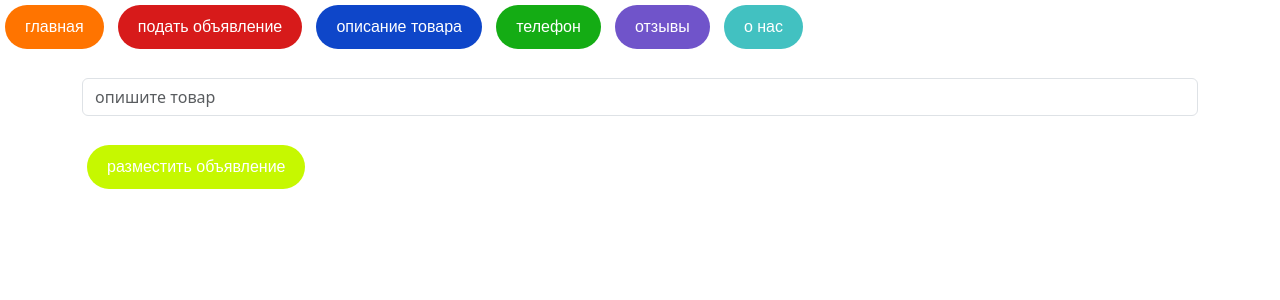
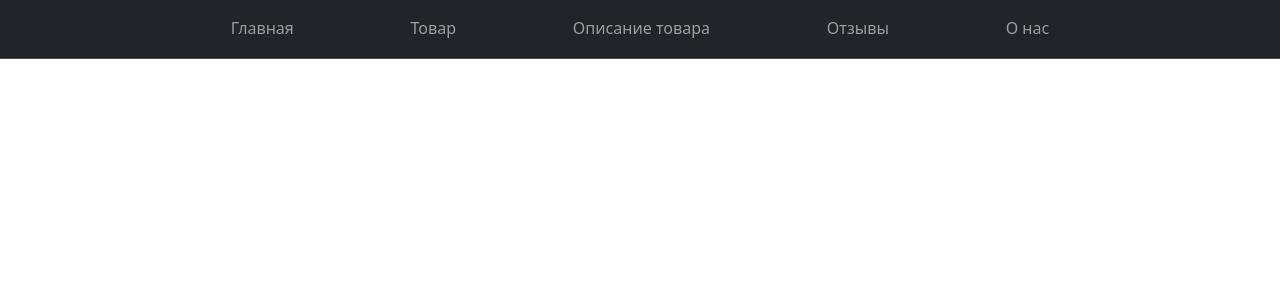
Before and after one commit to vianashcherbovich/hand-mai, a Flask app: page /create_article in a window 1280 px wide. Shown: the top 300 px of the page. Run offline with Flask 3, Linux system fonts and the light colour scheme.

Commit message:
создал ветку main

```diff
--- a/templates/create_article.html
+++ b/templates/create_article.html
@@ -3,76 +3,9 @@
 {% block title %}{% endblock %}
 
 {% block body %}
-<style>
-.button {
-  display: inline-block;
-  padding: 10px 20px;
-  font-size: 16px;
-  cursor: pointer;
-  text-align: center;
-  text-decoration: none;
-  margin: 5px;
-  border-radius: 50px;
-  font-family: Arial, sans-serif;
-  transition: background-color 0.3s;
-}
 
-.red {
-  background-color: #D71A1A;
-  color: white;
-}
-
-.blue {
-  background-color: #0E46C9;
-  color: white;
-}
-
-.green {
-  background-color: #14AC14;
-  color: white;
-}
-
-.a {
-  background-color: #7054CA;
-  color: white;
-}
-
-.q {
-  background-color: #42C1C1;
-  color: white;
-}
-
-.g {
-  background-color: #FF7400;
-  color: white;
-}
-
-.e {
-  background-color: #E8005E;
-  color: white;
-}
-
-.z {
-  background-color: #C6F800;
-  color: white;
-}
-
-.button:hover {
-  background-color: #555;
-}
-</style>
-
-
-<div class="container">
-
-    <form method="post">
-
-        <br><input name="title" class="form-control" placeholder="опишите товар"></input><br>
-        <a class="button z" href="{{ url_for('e') }}">разместить объявление</a>
-
-    </form>
+<div>
 
 </div>
 
-
 {% endblock %}
--- a/templates/index.html
+++ b/templates/index.html
@@ -2,4 +2,5 @@
 
 {% block title %}{% endblock %}
 {% block body %}
+
 {% endblock %}
--- a/templates/template.html
+++ b/templates/template.html
@@ -6,69 +6,40 @@
     <meta charset=utf-8">
     <title>{% block title %}{% endblock %}</title>
 
-<style>
-.button {
-  display: inline-block;
-  padding: 10px 20px;
-  font-size: 16px;
-  cursor: pointer;
-  text-align: center;
-  text-decoration: none;
-  margin: 5px;
-  border-radius: 50px;
-  font-family: Arial, sans-serif;
-  transition: background-color 0.3s;
-}
-
-.red {
-  background-color: #D71A1A;
-  color: white;
-}
-
-.blue {
-  background-color: #0E46C9;
-  color: white;
-}
-
-.green {
-  background-color: #14AC14;
-  color: white;
-}
-
-.a {
-  background-color: #7054CA;
-  color: white;
-}
-
-.q {
-  background-color: #42C1C1;
-  color: white;
-}
-
-.g {
-  background-color: #FF7400;
-  color: white;
-}
-
-.e {
-  background-color: #E8005E;
-  color: white;
-}
-
-
-.button:hover {
-  background-color: #555;
-}
-</style>
-
 <body>
-  <a class="button g" type="button" href="{{ url_for('index') }}">главная</a>
-  <a class="button red" type="button" href="{{ url_for('create_article') }}">подать объявление</a>
-  <a class="button blue" type="button" href="{{ url_for('s') }}">описание товара</a>
-<!--  <a class="button e" type="button" href="{{ url_for('e') }}">мои объявления(на покупку)</a>-->
-  <a class="button green" type="button" href="{{ url_for('d') }}">телефон</a>
-  <a class="button a" type="button" href="{{ url_for('index') }}">отзывы</a>
-  <a class="button q" type="button" href="{{ url_for('articles') }}">о нас</a>
+<nav class="navbar navbar-expand-md bg-dark sticky-top border-bottom" data-bs-theme="dark">
+  <div class="container">
+    <a class="navbar-brand d-md-none" href="#">
+      <svg class="bi" width="24" height="24"><use xlink:href="#aperture"></use></svg>
+      Aperture
+    </a>
+    <button class="navbar-toggler" type="button" data-bs-toggle="offcanvas" data-bs-target="#offcanvas" aria-controls="#offcanvas" aria-label="Toggle navigation">
+      <span class="navbar-toggler-icon"></span>
+    </button>
+    <div class="offcanvas offcanvas-end" tabindex="-1" id="#offcanvas" aria-labelledby="#offcanvasLabel">
+      <div class="offcanvas-header">
+        <h5 class="offcanvas-title" id="#offcanvasLabel">Aperture</h5>
+        <button type="button" class="btn-close" data-bs-dismiss="offcanvas" aria-label="Close"></button>
+      </div>
+      <div class="offcanvas-body">
+        <ul class="navbar-nav flex-grow-1 justify-content-between">
+          <li class="nav-item"><a class="nav-link" href="#">
+            <svg class="bi" width="24" height="24"><use xlink:href="#aperture"></use></svg>
+          </a></li>
+          <li class="nav-item"><a class="nav-link" href="{{ url_for('index') }}">Главная</a></li>
+          <li class="nav-item"><a class="nav-link" href="{{ url_for('create_article') }}">Товар</a></li>
+          <li class="nav-item"><a class="nav-link" href="#">Описание товара</a></li>
+          <li class="nav-item"><a class="nav-link" href="{{ url_for('index') }}">Отзывы</a></li>
+<!--          <li class="nav-item"><a class="nav-link" href="#"></a></li>-->
+          <li class="nav-item"><a class="nav-link" href="{{ url_for('articles') }}">О нас</a></li>
+          <li class="nav-item"><a class="nav-link" href="#">
+            <svg class="bi" width="24" height="24"><use xlink:href="#cart"></use></svg>
+          </a></li>
+        </ul>
+      </div>
+    </div>
+  </div>
+</nav>
 </body>
 {% block body %}{% endblock %}
 </head>
```
Also changed, not shown: templates/articles.html (+4 -4 lines), templates/e.html (+33 -63 lines), templates/s.html (+33 -64 lines).
